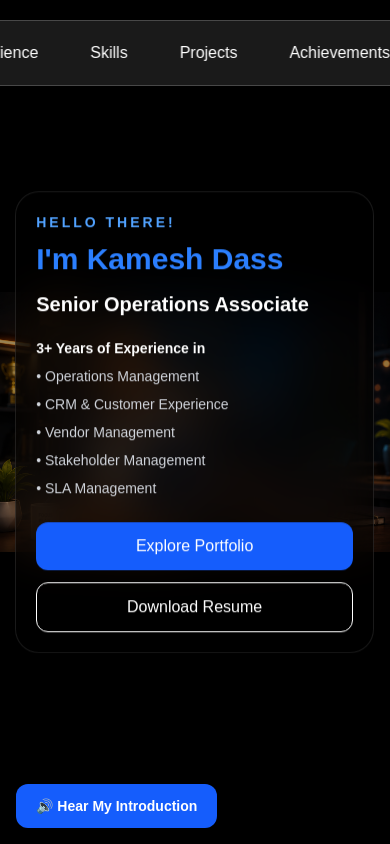
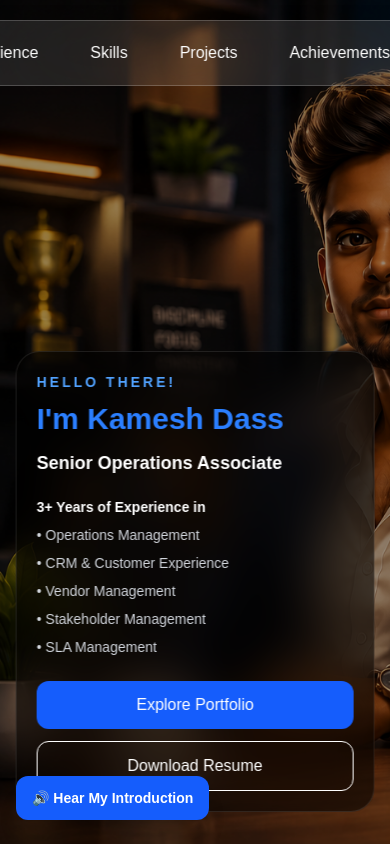
Before and after one commit to kameshDass/portfolio, a Next.js app: page / in a window 390 px wide. Shown: the top 844 px of the page. Built offline with nearby package versions, Linux system fonts and the light colour scheme.

Commit message:
Responsive Hero Section

```diff
--- a/src/components/Hero.tsx
+++ b/src/components/Hero.tsx
@@ -10,13 +10,13 @@ export default function Hero() {
 
   const [showImage, setShowImage] = useState(true);
   const [showVideo, setShowVideo] = useState(false);
-
   const [showButton, setShowButton] = useState(true);
   const [showReplay, setShowReplay] = useState(false);
 
   const startIntroduction = () => {
     setShowButton(false);
 
+    setTimeout(() => {
       setShowImage(false);
       setShowVideo(true);
 
@@ -25,12 +25,12 @@ export default function Hero() {
           videoRef.current.currentTime = 0;
           videoRef.current.play();
         }
-    }, 200);
+      }, 100);
+    }, 500);
   };
 
   const replayIntroduction = () => {
     setShowReplay(false);
-
     setShowImage(false);
     setShowVideo(true);
 
@@ -39,7 +39,7 @@ export default function Hero() {
         videoRef.current.currentTime = 0;
         videoRef.current.play();
       }
-    }, 200);
+    }, 100);
   };
 
   return (
@@ -47,9 +47,7 @@ export default function Hero() {
       id="home"
       className="relative min-h-screen overflow-hidden bg-black"
     >
-
       {/* Hero Image */}
-
       <AnimatePresence>
         {showImage && (
           <motion.div
@@ -64,17 +62,16 @@ export default function Hero() {
               fill
               priority
               className="
-                object-contain
-                md:object-cover
+                object-cover
+                object-left md:object-center
+                md:object-center
               "
             />
           </motion.div>
         )}
       </AnimatePresence>
 
-
       {/* Hero Video */}
-
       <AnimatePresence>
         {showVideo && (
           <motion.video
@@ -89,11 +86,11 @@ export default function Hero() {
               inset-0
               h-full
               w-full
-              object-contain
-              md:object-cover
+              object-cover
+              object-[20%_center]
+              md:object-center
             "
             onEnded={() => {
-
               if (videoRef.current) {
                 videoRef.current.pause();
               }
@@ -101,242 +98,148 @@ export default function Hero() {
               setShowVideo(false);
               setShowImage(true);
               setShowReplay(true);
-
             }}
           >
-
-            <source
-              src="/videos/intro.mp4"
-              type="video/mp4"
-            />
-
+            <source src="/videos/intro.mp4" type="video/mp4" />
           </motion.video>
         )}
       </AnimatePresence>
 
-
       {/* Dark Overlay */}
-
       <div className="absolute inset-0 bg-black/40 z-10"></div>
 
-
-
-      {/* Introduction Button */}
-
+      {/* Hear My Introduction */}
       {showButton && (
         <button
           onClick={startIntroduction}
           className="
             absolute
             left-4
-          bottom-4
+            bottom-6
+            md:left-8
+            md:bottom-8
             z-30
             rounded-xl
             bg-blue-600
-          px-5
+            px-4
             py-3
+            md:px-6
+            font-semibold
             text-sm
-          font-semibold
+            md:text-base
             text-white
             shadow-xl
             transition
             hover:scale-105
             hover:bg-blue-700
-
-          md:left-8
-          md:bottom-8
-          md:px-6
-          md:text-base
           "
         >
           🔊 Hear My Introduction
         </button>
       )}
 
-
-
-      {/* Replay Button */}
-
+      {/* Replay */}
       {showReplay && (
         <button
           onClick={replayIntroduction}
           className="
             absolute
             left-4
-          bottom-4
+            bottom-6
+            md:left-8
+            md:bottom-8
             z-30
             rounded-xl
             bg-green-600
-          px-5
+            px-4
             py-3
+            md:px-6
+            font-semibold
             text-sm
-          font-semibold
+            md:text-base
             text-white
             shadow-xl
             transition
             hover:scale-105
             hover:bg-green-700
-
-          md:left-8
-          md:bottom-8
-          md:px-6
-          md:text-base
           "
         >
           🔄 Replay Introduction
         </button>
       )}
 
-
-
-
-      {/* Content Card */}
-
+      {/* Right Side Content */}
       <motion.div
-
-        initial={{ opacity:0, x:120 }}
-
-        animate={{ opacity:1, x:0 }}
-
-        transition={{ duration:1 }}
-
+        initial={{ opacity: 0, x: 120 }}
+        animate={{ opacity: 1, x: 0 }}
+        transition={{ duration: 1 }}
         className="
           absolute
-        right-4
-        top-1/2
           z-20
+
           w-[92%]
-        -translate-y-1/2
+          max-w-md
+
+          left-1/2
+          -translate-x-1/2
+
+          bottom-8
+
+          md:left-auto
+          md:right-20
+          md:top-1/2
+          md:bottom-auto
+          md:translate-x-0
+          md:-translate-y-1/2
+
           rounded-3xl
           border
           border-white/10
-        bg-black/50
-        p-5
+          bg-black/55
           backdrop-blur-xl
 
-        sm:w-[80%]
-
-        md:right-10
-        md:w-[500px]
+          p-5
           md:p-8
-
-        lg:right-20
         "
-
       >
-
-
-        <p className="
-        mb-2
-        uppercase
-        tracking-[3px]
-        font-semibold
-        text-blue-400
-        text-sm
-        md:text-base
-        ">
+        <p className="mb-2 uppercase tracking-[3px] font-semibold text-blue-400 text-sm md:text-base">
           HELLO THERE!
         </p>
 
-
-
-        <h1 className="
-        mt-2
-        text-3xl
-        md:text-5xl
-        font-bold
-        leading-tight
-        text-white
-        ">
-
+        <h1 className="mt-2 font-bold leading-tight text-white text-3xl md:text-5xl">
           <TypeAnimation
-
-            sequence={[
-              "I'm Kamesh Dass",
-              999999
-            ]}
-
+           sequence={["I'm Kamesh Dass", 1000]}
+repeat={Infinity}
             wrapper="span"
-
             speed={50}
-
             cursor
-
             className="text-blue-500"
-
           />
-
         </h1>
 
-
-
-        <h2 className="
-        mt-3
-        text-xl
-        md:text-2xl
-        font-semibold
-        text-white
-        ">
-
+        <h2 className="mt-3 text-lg md:text-2xl font-semibold text-white">
           Senior Operations Associate
-
         </h2>
 
-
-
-
-        <div className="
-        mt-5
-        space-y-2
-        text-sm
-        md:text-base
-        text-gray-300
-        ">
-
+        <div className="mt-5 space-y-2 text-sm md:text-base text-gray-300">
           <p className="font-semibold text-white">
-
             3+ Years of Experience in
-
           </p>
 
-
           <p>• Operations Management</p>
-
-          <p>• CRM & Customer Experience</p>
-
+          <p>• CRM &amp; Customer Experience</p>
           <p>• Vendor Management</p>
-
           <p>• Stakeholder Management</p>
-
           <p>• SLA Management</p>
-
-
         </div>
 
-
-
-
-        <div className="
-        mt-6
-        flex
-        flex-col
-        gap-3
-
-        sm:flex-row
-        sm:gap-4
-        ">
-
-
+        <div className="mt-6 flex flex-col md:flex-row gap-3">
           <button
-
             onClick={() =>
               document
                 .getElementById("skills")
-            ?.scrollIntoView({
-              behavior:"smooth"
-            })
+                ?.scrollIntoView({ behavior: "smooth" })
             }
-
             className="
               rounded-xl
               bg-blue-600
@@ -344,25 +247,17 @@ export default function Hero() {
               py-3
               text-white
               transition-all
+              duration-300
               hover:scale-105
               hover:bg-blue-700
             "
-
           >
-
             Explore Portfolio
-
           </button>
 
-
-
-
           <a
-
   href="/image/resume.pdf"
-
   download="Kamesh_Dass_Resume.pdf"
-
   className="
     rounded-xl
     border
@@ -372,24 +267,16 @@ export default function Hero() {
     text-center
     text-white
     transition-all
+    duration-300
+    hover:scale-105
     hover:bg-white
     hover:text-black
-          hover:scale-105
   "
-
 >
-
   Download Resume
-
 </a>
-
-
         </div>
-
-
       </motion.div>
-
-
     </section>
   );
 }
```
Lines whose indentation alone changed are shown as unchanged.
